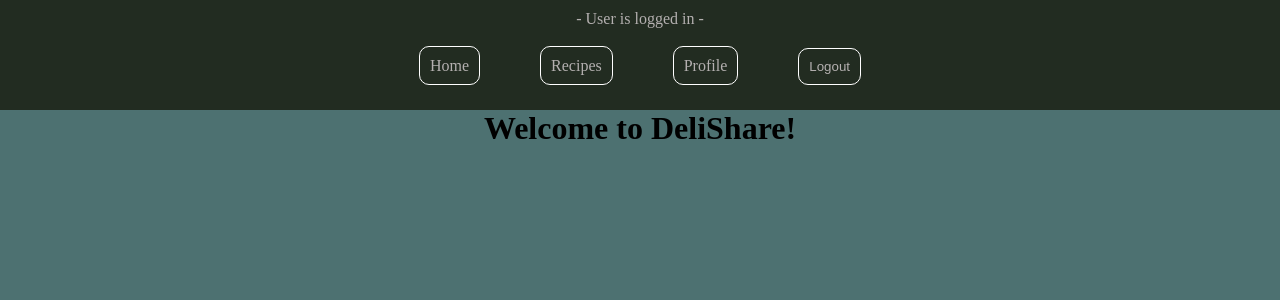
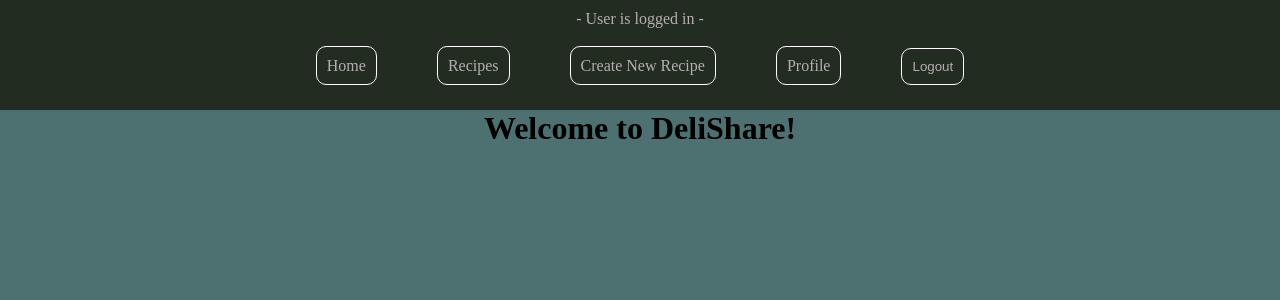
Before and after one commit to chrisxcode/delishare-react-project, a React (Create React App) app: page / in a window 1280 px wide. Shown: the top 300 px of the page. Built offline with nearby package versions, Linux system fonts and the light colour scheme; no server answers; the database is empty; sample sign-in values are in the browser's storage.

Commit message:
Added more options in navigation

```diff
--- a/src/components/Header.jsx
+++ b/src/components/Header.jsx
@@ -21,8 +21,11 @@ export const Header = ({
                     <li className="navLink"><Link to="/">Home</Link></li>
                     <li className="navLink"><Link to="/recipes">Recipes</Link></li>
                     {loggedStatus ?
-                        <><li className="navLink"><Link to="/profile">Profile</Link></li>
-                            <li className="navLink"><button onClick={logOutHandler}>Logout</button></li></>
+                        <>
+                            <li className="navLink"><Link to="/create">Create New Recipe</Link></li>
+                            <li className="navLink"><Link to="/profile">Profile</Link></li>
+                            <li className="navLink"><button onClick={logOutHandler}>Logout</button></li>
+                        </>
                         : <li className="navLink"><Link to="/auth">Login</Link></li>}
                 </ul>
             </nav>
```
